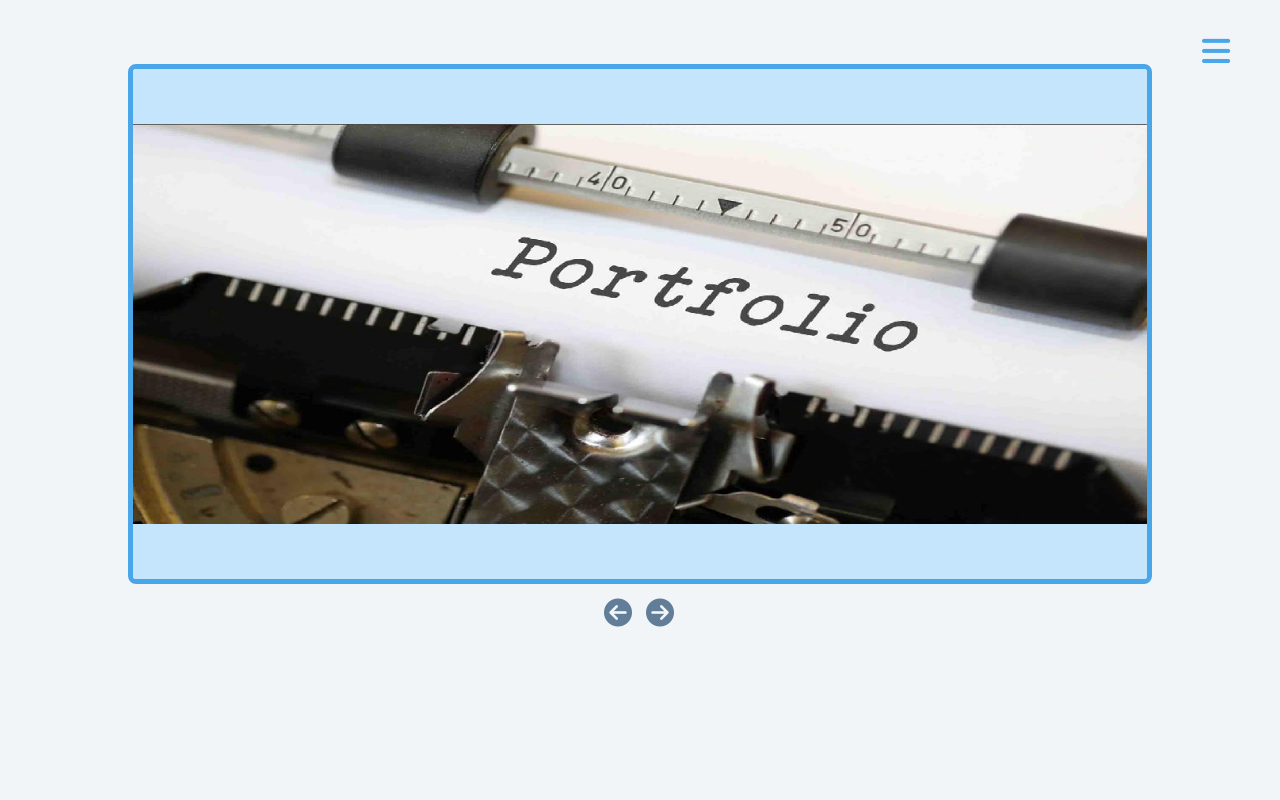
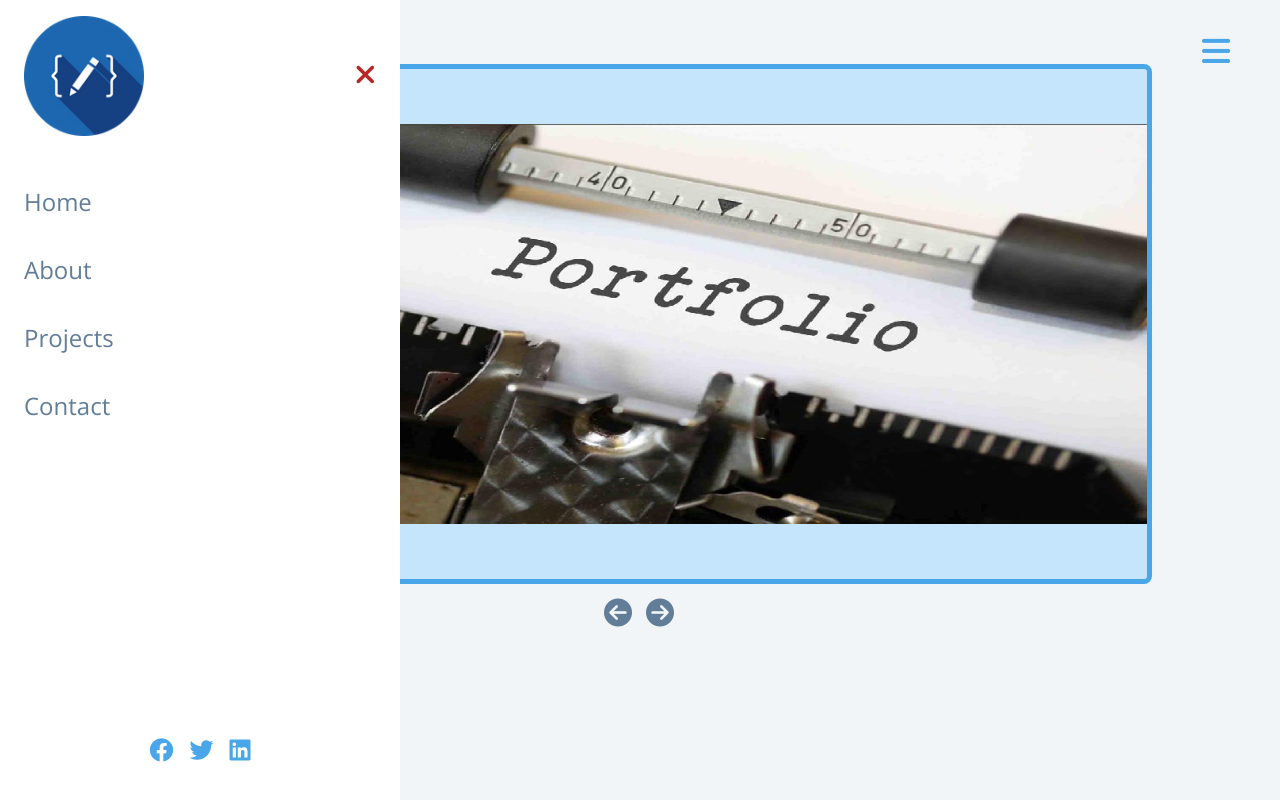
Before and after one commit to monsterreh2b/portfolio4, a plain HTML site: page index.html in a window 1280 px wide. Both pictures are taken after a click on the button 1216 px from the left and 52 px from the top of the page. Drawn offline with nearby package versions, Linux system fonts and the light colour scheme.

Commit message:
toggle menu and show nav links functional

```diff
--- a/app.js
+++ b/app.js
@@ -1,11 +1,30 @@
 var next = document.querySelector(".nextBtn");
 var prev = document.querySelector(".prevBtn");
+var menu = document.querySelector(".sidebar-toggle");
+var sidebar = document.querySelector(".sidebar");
+var closeBtn = document.querySelector(".close-btn");
 
 console.log(next);
 console.log(prev);
+console.log(menu);
+console.log(sidebar);
+console.log(closeBtn);
 
 var slides = document.querySelectorAll(".slide");
 console.log(slides);
+
+function showMenu() {
+  //console.log("menu hello");
+  if (sidebar.classList.contains("show-sidebar")) {
+    sidebar.classList.remove("show-sidebar");
+  }
+  else {
+    sidebar.classList.add("show-sidebar");
+  }
+}
+
+menu.onclick = showMenu;
+closeBtn.onclick = showMenu;
 
 slides.forEach(function (slide, index) {
   console.log(slide);
--- a/styles.css
+++ b/styles.css
@@ -202,6 +202,7 @@ Slider
   place-items: center;
   transition: all 0.25s ease-in-out;
   text-align: center;
+  z-index: -1;
 }
 .slide-img {
   height: 100%;
```
